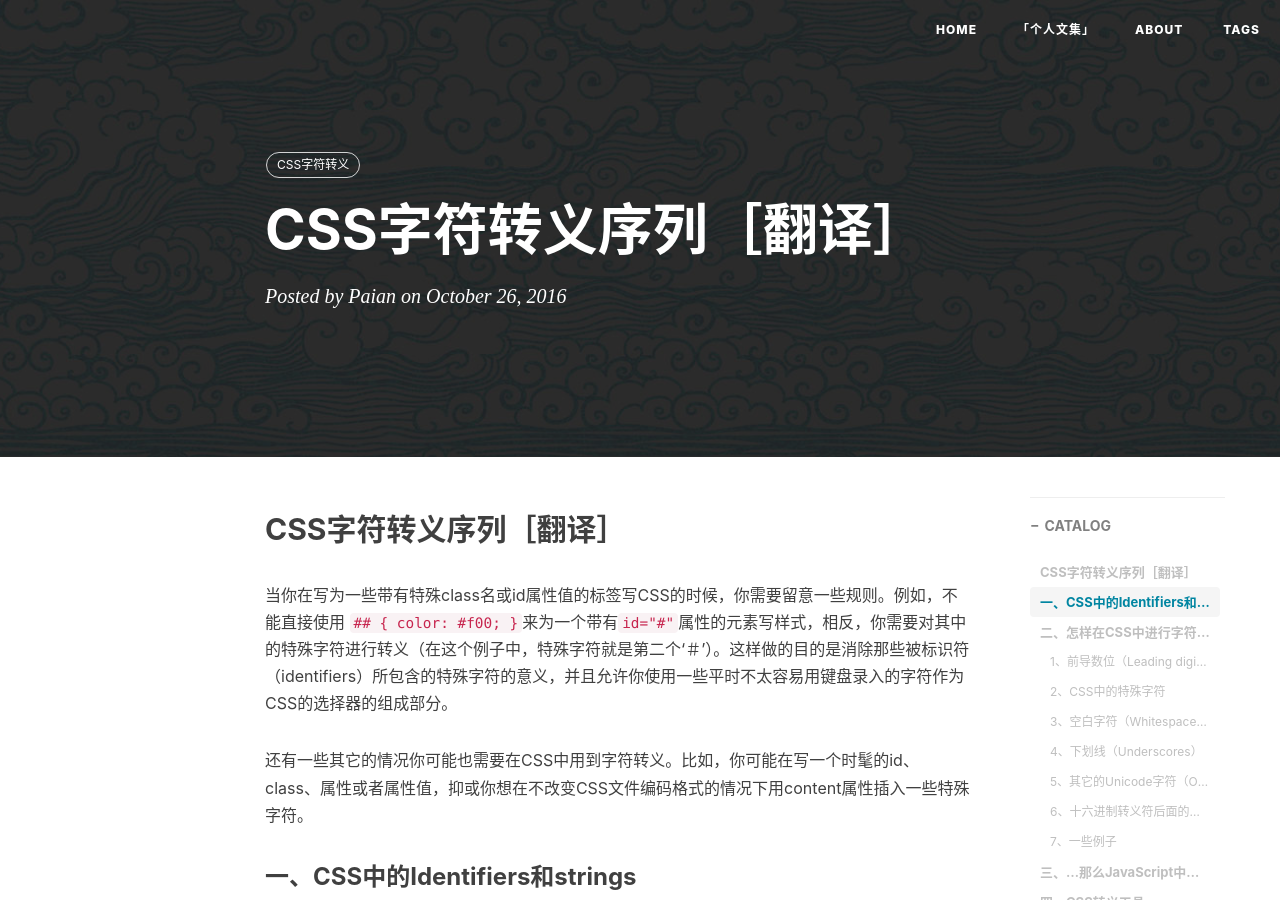
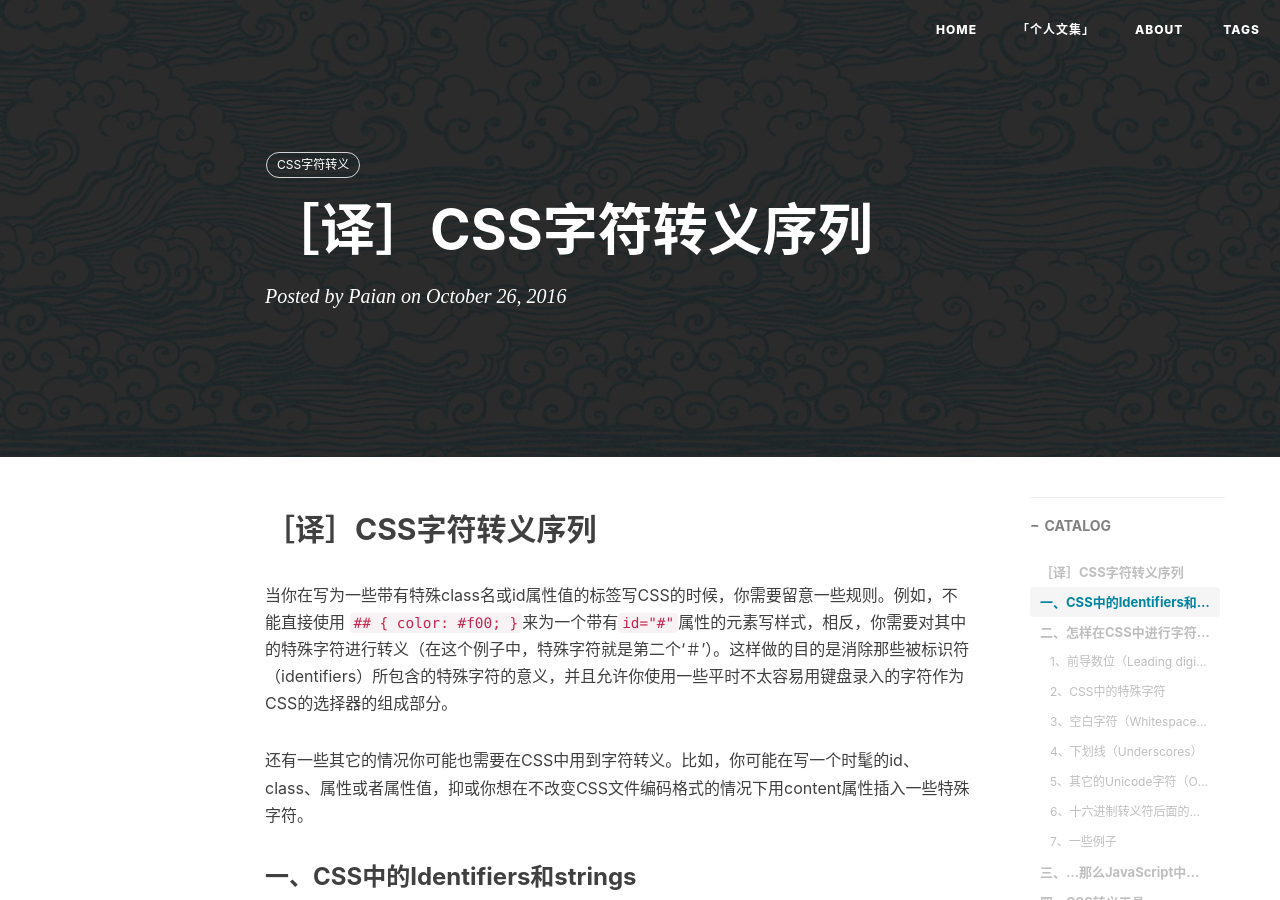
Before and after one commit to mobilesite/mobilesite.github.io, a Jekyll site: the page built from _posts/2016-10-26-css-character-escape-sequences.md, in a window 1280 px wide and 900 px high. Built offline with Jekyll 4.4.1, drawn with Linux system fonts in a browser that asks for light colours; nearby versions of some CDN libraries; comment, search, counter and statistics services are not loaded.

Commit message:
'update'

```diff
--- a/_posts/2016-10-26-css-character-escape-sequences.md
+++ b/_posts/2016-10-26-css-character-escape-sequences.md
@@ -1,6 +1,6 @@
 ---
 layout:     post
-title:      "CSS字符转义序列［翻译］"
+title:      "［译］CSS字符转义序列"
 subtitle:   ""
 date:       2016-10-26 23:11:43
 author:     "Paian"
@@ -9,7 +9,7 @@ tags:
     - CSS字符转义
 ---
 
-## CSS字符转义序列［翻译］
+## ［译］CSS字符转义序列
 
 当你在写为一些带有特殊class名或id属性值的标签写CSS的时候，你需要留意一些规则。例如，不能直接使用 `## { color: #f00; }`来为一个带有`id="#"`属性的元素写样式，相反，你需要对其中的特殊字符进行转义（在这个例子中，特殊字符就是第二个‘＃’）。这样做的目的是消除那些被标识符（identifiers）所包含的特殊字符的意义，并且允许你使用一些平时不太容易用键盘录入的字符作为CSS的选择器的组成部分。
 
```
Also changed, not shown: _posts/2016-07-08-the-power-of-introverts.md (+2 -2 lines).
